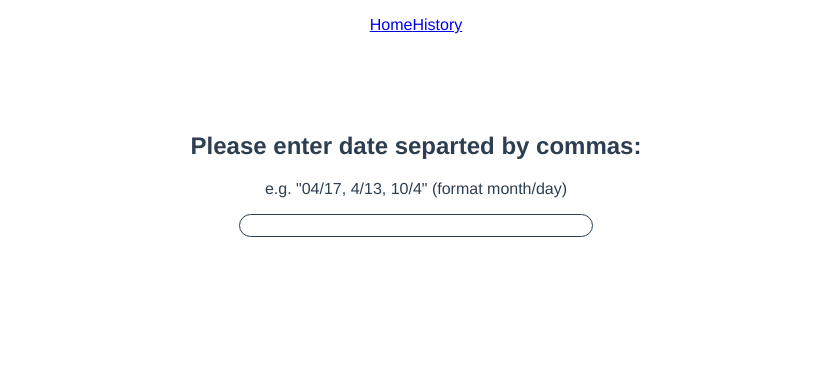
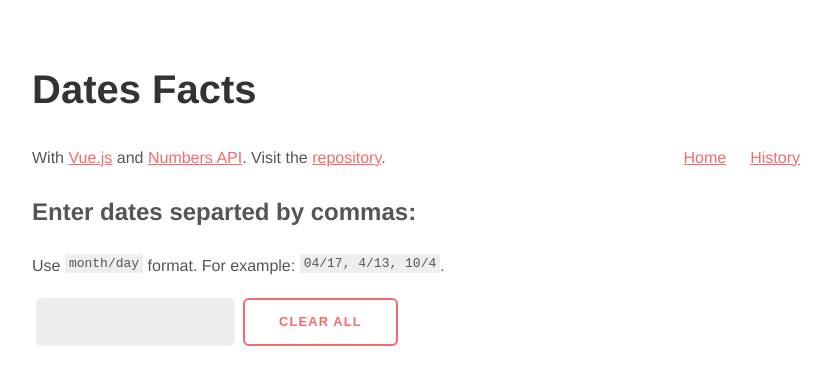
Before and after one commit to moreirathomas/vue-dates-facts, a Vue app: page / in a window 1280 px wide. Shown: the top 384 px of the page, without its empty margins (224-1055 px from the left). Built offline with nearby package versions, Linux system fonts and the light colour scheme.

Commit message:
major style improvments

```diff
--- a/src/App.vue
+++ b/src/App.vue
@@ -1,35 +1,18 @@
 <template>
-  <nav>
-    <router-link to="/">Home</router-link>
-    <router-link to="/history">History</router-link>
-  </nav>
+  <Header />
   <main>
     <router-view />
   </main>
 </template>
 
 <script>
+import Header from './components/Header';
 export default {
   name: 'App',
+  components: { Header },
 };
 </script>
 
 <style>
-body {
-  margin: 0;
-}
-#app {
-  font-family: Avenir, Helvetica, Arial, sans-serif;
-  -webkit-font-smoothing: antialiased;
-  -moz-osx-font-smoothing: grayscale;
-  color: #2c3e50;
-}
-nav {
-  height: 10vh;
-  text-align: center;
-  padding: 1rem;
-}
-main {
-  min-height: 90vh;
-}
+@import './style/main.css';
 </style>
--- a/src/components/FactCard.vue
+++ b/src/components/FactCard.vue
@@ -1,7 +1,7 @@
 <template>
   <div class="fact-card">
-    <h3>{{ data.date }}</h3>
-    <p>{{ data.fact }}</p>
+    <h4>{{ data.date }}</h4>
+    <blockquote>{{ data.fact }}</blockquote>
   </div>
 </template>
 
@@ -14,17 +14,9 @@ export default {
 
 <style scoped>
 .fact-card {
-  max-width: 25vw;
-  margin: 0 auto;
-  padding: 1rem 2rem;
-  border-radius: 8px;
-  background-color: #2c3e50;
-  color: #f5f5f5;
-}
-h3 {
-  margin: 0;
-}
-p {
-  margin: 0;
+  margin-bottom: 1rem;
+  padding: 0 0.75rem;
+  background-color: #eee;
+  border-radius: 0.375rem;
 }
 </style>
--- /dev/null
+++ b/src/components/Header.vue
@@ -0,0 +1,54 @@
+<template>
+  <header>
+    <div class="title">
+      <h1>Dates Facts</h1>
+      <span>
+        With
+        <a v-bind:href="vue" target="_blank" rel="noopener noreferrer"
+          >Vue.js</a
+        >
+        and
+        <a v-bind:href="numbersapi" target="_blank" rel="noopener noreferrer"
+          >Numbers API</a
+        >.
+      </span>
+      <span>
+        Visit the
+        <a v-bind:href="repository" target="_blank" rel="noopener noreferrer">
+          repository</a
+        >.
+      </span>
+    </div>
+
+    <nav>
+      <router-link to="/">Home</router-link>
+      <router-link to="/history">History</router-link>
+    </nav>
+  </header>
+</template>
+
+<script>
+export default {
+  name: 'Header',
+  data() {
+    return {
+      vue: 'https://v3.vuejs.org/',
+      numbersapi: ' http://numbersapi.com/#42',
+      repository: 'https://github.com/moreirathomas/vue-dates-facts',
+    };
+  },
+};
+</script>
+
+<style scoped>
+header {
+  display: flex;
+  justify-content: space-between;
+}
+
+nav {
+  display: inline-flex;
+  align-items: flex-end;
+  gap: 1.5rem;
+}
+</style>
--- /dev/null
+++ b/src/style/main.css
@@ -0,0 +1,102 @@
+* {
+  box-sizing: border-box;
+}
+
+body {
+  color: #555;
+  margin: 0 auto;
+  max-width: 50rem;
+  font-family: 'Helvetica', 'Arial', sans-serif;
+  line-height: 1.5;
+  padding: 2rem 1rem;
+}
+
+h1 {
+  font-size: 2.5rem;
+}
+
+h2 {
+  font-size: 2rem;
+}
+
+h3 {
+  font-size: 1.5rem;
+}
+
+h2,
+h3 {
+  margin-top: 1.5rem;
+}
+
+h1,
+h2,
+strong {
+  color: #333;
+}
+
+code,
+pre {
+  background: #eee;
+}
+
+code {
+  padding: 2px 4px;
+  vertical-align: text-bottom;
+}
+
+pre {
+  border-left: 2px solid #bbb;
+  padding: 1rem;
+}
+
+a {
+  color: #f56a6a;
+}
+
+blockquote,
+q {
+  border-left: solid 4px #bbb;
+  font-style: italic;
+  margin: 0 0 2rem 0;
+  padding: 0.5rem 0 0.5rem 2rem;
+}
+
+blockquote::before,
+blockquote::after,
+q::before,
+q::after {
+  content: '';
+  content: none;
+}
+
+/* inputs and buttons*/
+input,
+button {
+  border-radius: 0.375rem;
+  background-color: transparent;
+  border: 0;
+  cursor: pointer;
+  display: inline-block;
+  min-height: 3rem;
+  line-height: 3rem;
+  padding: 0 2.25rem;
+  text-decoration: none;
+  margin: 0.25rem 0.25rem;
+  font-size: 0.8rem;
+}
+input[type='text'] {
+  background-color: #eee;
+  color: #555;
+  outline: none;
+  padding: 0 0.75rem;
+  font-weight: bold;
+}
+button {
+  box-shadow: inset 0 0 0 2px #f56a6a;
+  color: #f56a6a;
+  font-weight: 700;
+  letter-spacing: 0.075rem;
+  text-transform: uppercase;
+  text-align: center;
+  font-size: 0.8rem;
+}
--- a/src/views/History.vue
+++ b/src/views/History.vue
@@ -1,24 +1,25 @@
 <template>
-  <div class="history">
-    <h2>Search history:</h2>
+  <div class="content-header">
+    <h3>Search history:</h3>
     <p v-if="listState.dataList.length">
-      You searched for {{ listState.dataList.length }} date{{
+      You searched for <code>{{ listState.dataList.length }}</code> date{{
         listState.dataList.length > 1 ? 's' : ''
       }}
       total.
+    </p>
+    <p v-else>
+      <code>0</code> search in history, try searching for dates from the
+      <router-link to="/">homepage</router-link>.
     </p>
     <button @click="clearData">Clear all</button>
   </div>
 
   <div class="cards-container" v-if="listState.dataList.length">
-    <fact-card
+    <FactCard
       v-for="(data, index) in listState.dataList"
       :data="data"
       :key="index"
     />
-  </div>
-  <div class="no-history" v-else>
-    No history yet, try to search for dates from homepage.
   </div>
 </template>
 
@@ -40,28 +41,10 @@ export default {
 </script>
 
 <style scoped>
-.history {
-  text-align: center;
-  margin-bottom: 1rem;
-}
 .cards-container {
+  margin-top: 1rem;
   display: grid;
-  grid-template-columns: repeat(3, 1fr);
-  gap: 1rem;
-}
-.no-history {
-  text-align: center;
-}
-button {
-  display: flex;
-  justify-content: center;
-  align-items: center;
-  background: #c84d2e;
-  color: #f5f5f5;
-  padding: 0.2rem 1rem;
-  border-radius: 0.8rem;
-  border: none;
-  cursor: pointer;
-  margin: 0.5rem auto;
+  grid-template-columns: repeat(2, 1fr);
+  column-gap: 1rem;
 }
 </style>
--- a/src/views/Home.vue
+++ b/src/views/Home.vue
@@ -1,19 +1,22 @@
 <template>
-  <div class="search">
-    <h2>Please enter date separted by commas:</h2>
-    <p>e.g. "04/17, 4/13, 10/4" (format month/day)</p>
-    <input type="text" v-model="input" @keyup.enter="handleFetch" />
+  <section class="content-header">
+    <h3>Enter dates separted by commas:</h3>
+    <p>
+      Use <code>month/day</code> format. For example:
+      <code>04/17, 4/13, 10/4</code>.
+    </p>
+    <input type="text" v-model="input" @keyup.enter="handleSearch" />
+    <button @click="clearData">Clear all</button>
+    <span class="error" v-if="errorMessage">{{ errorMessage }}.</span>
+  </section>
 
-    <div class="error" v-if="errorMessage">{{ errorMessage }}</div>
-  </div>
-
-  <div class="cards-container" v-if="listState?.dataList.length">
-    <fact-card
+  <section class="cards-container" v-if="listState.dataList.length">
+    <FactCard
       v-for="(data, index) in listState.dataList"
       :data="data"
       :key="index"
     />
-  </div>
+  </section>
 </template>
 
 <script>
@@ -34,19 +37,21 @@ export default {
   },
 
   methods: {
-    splitInput() {
+    splitInputs() {
       return this.input.split(',').map((string) => string.trim());
     },
-    async handleFetch() {
+    async handleSearch() {
       if (this.loading === false) {
         this.loading === true;
-        const inputs = [...new Set(this.splitInput())]; // Set doesnt allow duplicates
+        const inputs = [...new Set(this.splitInputs())]; // Set doesnt allow duplicates
         const res = await fetchData(inputs);
 
         res.map((el) => this.addData(el));
         this.loading === false;
+        this.input = '';
       } else {
         this.errorMessage = 'Please wait';
+        console.log('request blocked!');
         return;
       }
     },
@@ -66,33 +71,9 @@ export default {
 </script>
 
 <style scoped>
-.search {
-  text-align: center;
-  margin-bottom: 1rem;
-}
 .cards-container {
+  margin-top: 1rem;
   display: flex;
   flex-direction: column;
-  justify-content: center;
-  align-items: center;
-  gap: 1rem;
-}
-input {
-  padding: 0.2rem 1rem;
-  border-radius: 0.8rem;
-  width: 25vw;
-  border: 1px solid #2c3e50;
-}
-button {
-  display: flex;
-  justify-content: center;
-  align-items: center;
-  background: #c84d2e;
-  color: #f5f5f5;
-  padding: 0.2rem 1rem;
-  border-radius: 0.8rem;
-  border: none;
-  cursor: pointer;
-  margin: 0.5rem auto;
 }
 </style>
```
